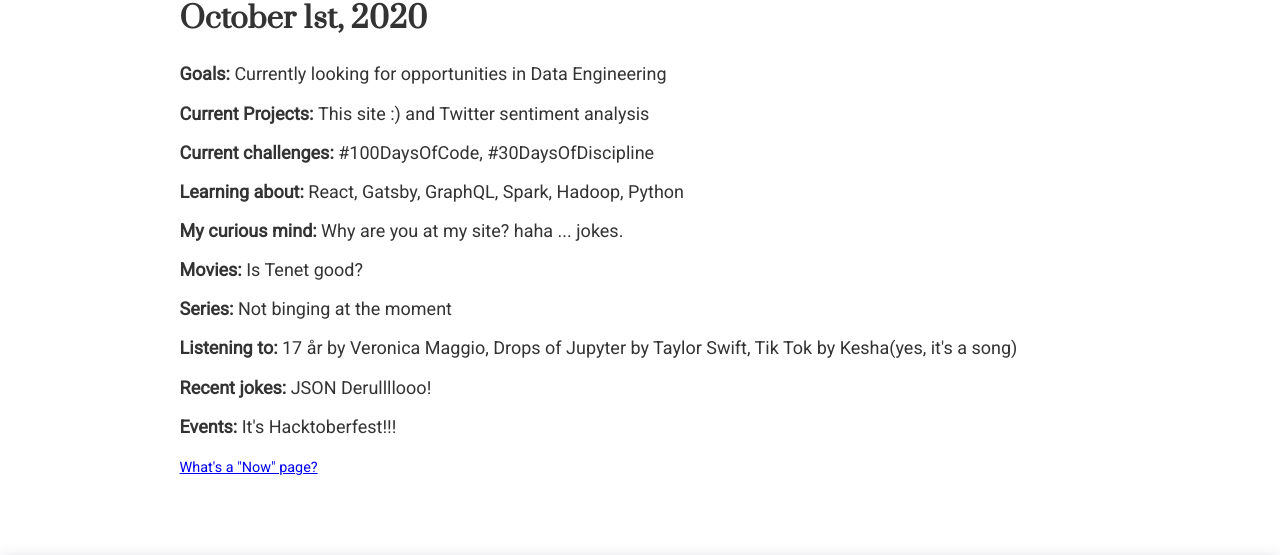
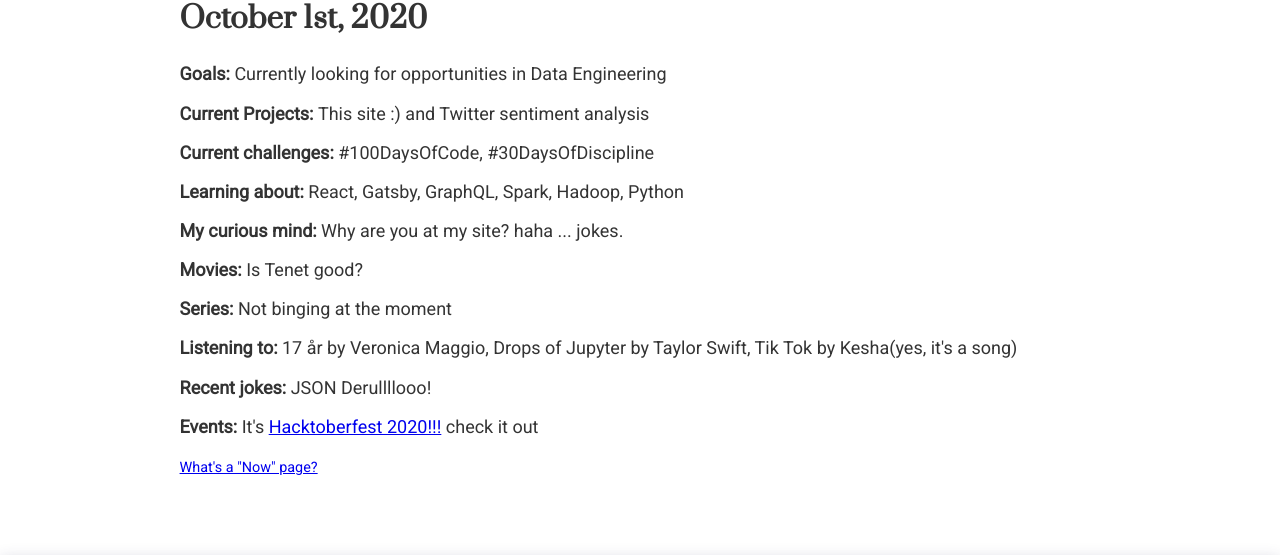
Before and after one commit to imtimwong/gatsby_personal_site, a Gatsby site: page /now in a window 1280 px wide. Shown: the part 144-699 px from the top of the page. Built offline with nearby package versions, Linux system fonts and the light colour scheme; Gatsby itself is replaced by a stand-in of ours.

Commit message:
add link

```diff
--- a/src/pages/now.js
+++ b/src/pages/now.js
@@ -23,7 +23,7 @@
       <li><b>Series: </b>Not binging at the moment</li>
       <li><b>Listening to: </b>17 år by Veronica Maggio, Drops of Jupyter by Taylor Swift, Tik Tok by Kesha(yes, it's a song)</li>
       <li><b>Recent jokes: </b>JSON Derullllooo!</li>
-      <li><b>Events: </b>It's Hacktoberfest!!!</li>
+      <li><b>Events: </b>It's <a href="https://hacktoberfest.digitalocean.com/" >Hacktoberfest 2020!!!</a> check it out</li>
     </ul>
 
     </div>
```
